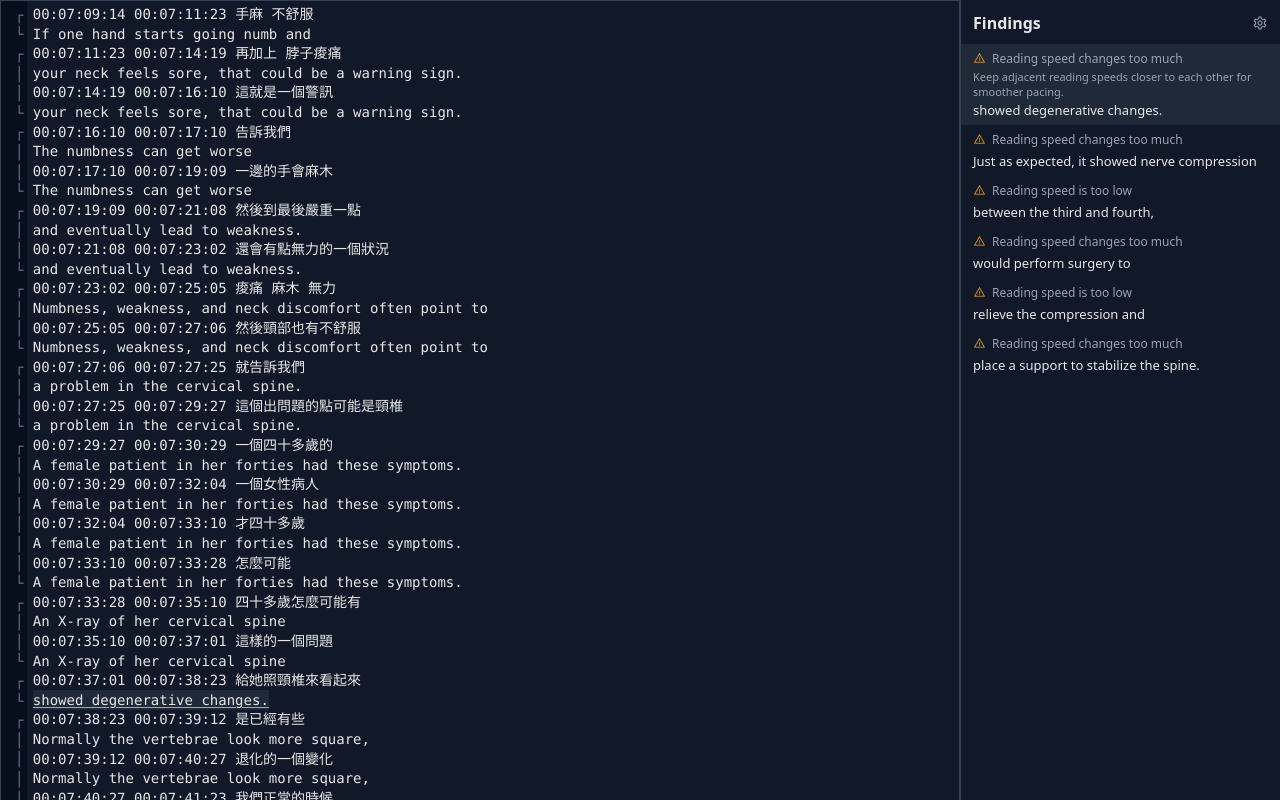
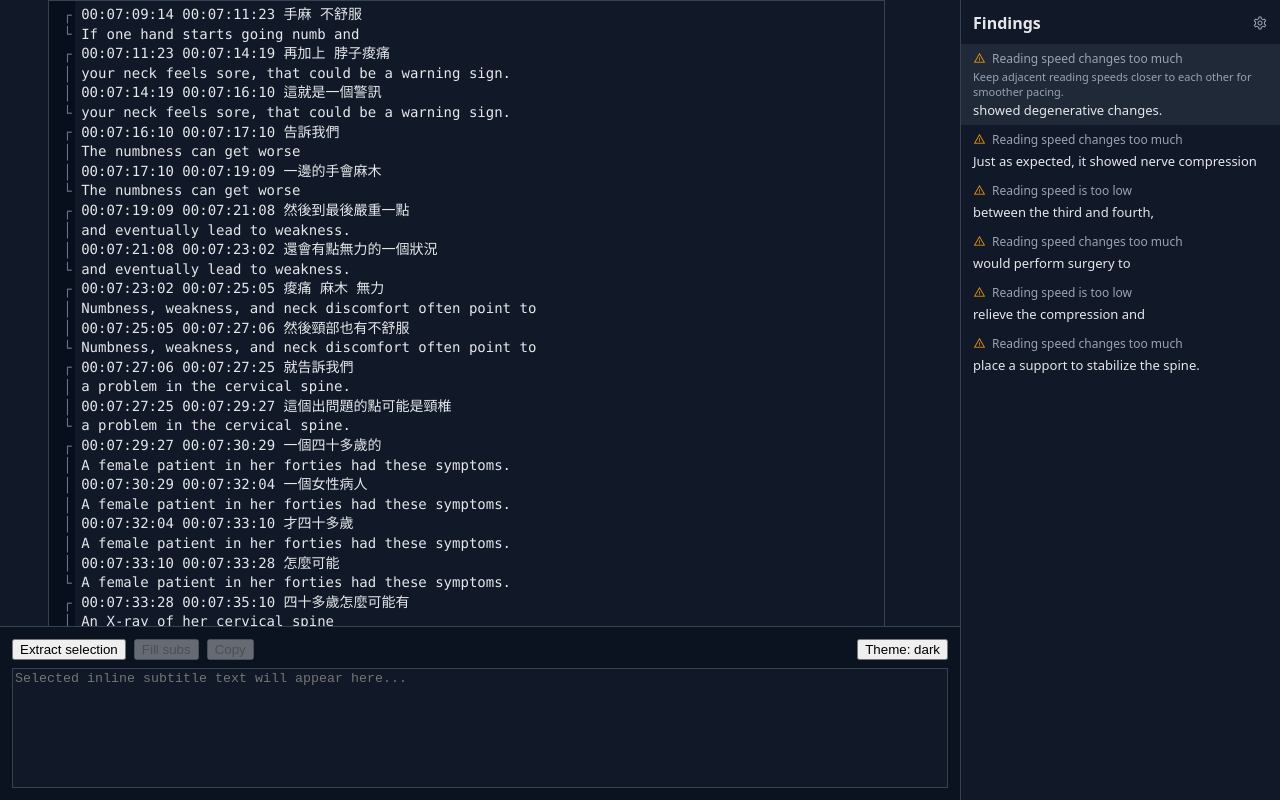
Before and after one commit to weiying-chen/sub, a React (Vite) app: page / in a window 1280 px wide. Shown: the top 800 px of the page. Built offline with nearby package versions, Linux system fonts and the light colour scheme; a web font is replaced by a local one.

Commit message:
Move scrolling to editor pane

```diff
--- a/src/App.tsx
+++ b/src/App.tsx
@@ -361,18 +361,55 @@ function clampScrollTop(value: number, scrollDOM: HTMLElement) {
   return Math.min(Math.max(0, value), maxScrollTop)
 }
 
-function centerAnchorInEditor(view: EditorView, anchor: number) {
+function centerAnchorInContainer(
+  view: EditorView,
+  anchor: number,
+  container: HTMLElement | null
+) {
+  if (!container) return
+  const measuredView = view as EditorView & {
+    coordsAtPos?: (pos: number, side?: number) => DOMRect | null
+    requestMeasure?: (spec: {
+      read: (view: EditorView) => { coords: DOMRect | null; containerTop: number } | null
+      write: (
+        data: { coords: DOMRect | null; containerTop: number } | null,
+        view: EditorView
+      ) => void
+    }) => void
+  }
+
+  if (
+    typeof measuredView.requestMeasure === "function" &&
+    typeof measuredView.coordsAtPos === "function"
+  ) {
+    measuredView.requestMeasure({
+      read() {
+        return {
+          coords: measuredView.coordsAtPos?.(anchor, 1) ?? null,
+          containerTop: container.getBoundingClientRect().top,
+        }
+      },
+      write(data) {
+        if (!data?.coords) return
+        const currentTop = container.scrollTop
+        const top = data.coords.top - data.containerTop + currentTop
+        const bottom = data.coords.bottom - data.containerTop + currentTop
+        const targetScrollTop = (top + bottom) / 2 - container.clientHeight / 2
+        container.scrollTop = clampScrollTop(targetScrollTop, container)
+      },
+    })
+    return
+  }
+
   const lineBlockAt = (view as EditorView & {
     lineBlockAt?: (pos: number) => { top: number; bottom: number }
   }).lineBlockAt
   if (typeof lineBlockAt !== "function") return
-
   const lineBlock = lineBlockAt(anchor)
   if (!lineBlock) return
-
   const lineCenter = (lineBlock.top + lineBlock.bottom) / 2
-  const targetScrollTop = lineCenter - view.scrollDOM.clientHeight / 2
-  view.scrollDOM.scrollTop = clampScrollTop(targetScrollTop, view.scrollDOM)
+  const targetScrollTop = lineCenter - container.clientHeight / 2
+  container.scrollTop = clampScrollTop(targetScrollTop, container)
 }
 
 function withTemporarySmoothScroll(view: EditorView, fn: () => void) {
@@ -416,6 +453,7 @@ export default function App({
   colorizeGutterIndicators = false,
 }: AppProps) {
   const [theme, setTheme] = useState<"dark" | "light">("dark")
+  const editorPaneRef = useRef<HTMLDivElement | null>(null)
 
   useEffect(() => {
     document.documentElement.dataset.theme = theme
@@ -640,7 +678,7 @@ export default function App({
           selection: { anchor },
           effects: EditorView.scrollIntoView(anchor, { y: "center" }),
         })
-        centerAnchorInEditor(view, anchor)
+        centerAnchorInContainer(view, anchor, editorPaneRef.current)
       })
       focusEditorContent(view)
     },
@@ -651,11 +689,11 @@ export default function App({
     <div
       className={`app-shell${suppressFindingMotion ? " findings-motion-paused" : ""}`}
     >
-      <div className="app-editor-wrap">
+      <div className="app-editor-wrap" ref={editorPaneRef}>
+        <div className="app-editor-inner">
           <CodeMirror
             value={value}
             onChange={setValue}
-          height="100%"
             width="100%"
             basicSetup={{
               lineNumbers: false,
@@ -667,6 +705,7 @@ export default function App({
             extensions={extensions}
             onCreateEditor={(v) => setView(v)}
           />
+        </div>
       </div>
 
       <aside className="findings-sidebar">
--- a/src/index.css
+++ b/src/index.css
@@ -63,6 +63,7 @@ body,
   height: 100%;
   margin: 0;
   padding: 0;
+  overflow: hidden;
 }
 
 /* ---- Base typography ---- */
@@ -79,9 +80,17 @@ body {
   pointer-events: auto !important;
 }
 
+.cm-editor {
+  min-height: 100%;
+}
+
 .cm-scroller,
 .cm-content {
   touch-action: pan-y;
+}
+
+.cm-scroller {
+  overflow: visible !important;
 }
 
 /* ---- CodeMirror focus outline fix (Chrome dotted outline) ---- */
@@ -186,18 +195,29 @@ body {
 }
 
 .app-shell {
-  width: 100vw;
+  width: 100%;
   height: 100vh;
   padding-right: 320px;
   display: flex;
   flex-direction: column;
   background: var(--bg);
   color: var(--text);
+  overflow: hidden;
 }
 
 .app-editor-wrap {
   flex: 1;
   min-height: 0;
+  overflow-y: auto;
+  overflow-x: hidden;
+  scrollbar-gutter: stable;
+  padding: 0 24px 0 12px;
+}
+
+.app-editor-inner {
+  width: min(92%, 860px);
+  min-height: 100%;
+  margin: 0 auto;
 }
 
 .findings-sidebar {
```
Also changed, not shown: 1 other file (tests, documents, lock files or other folders). Lines whose indentation alone changed are shown as unchanged.
